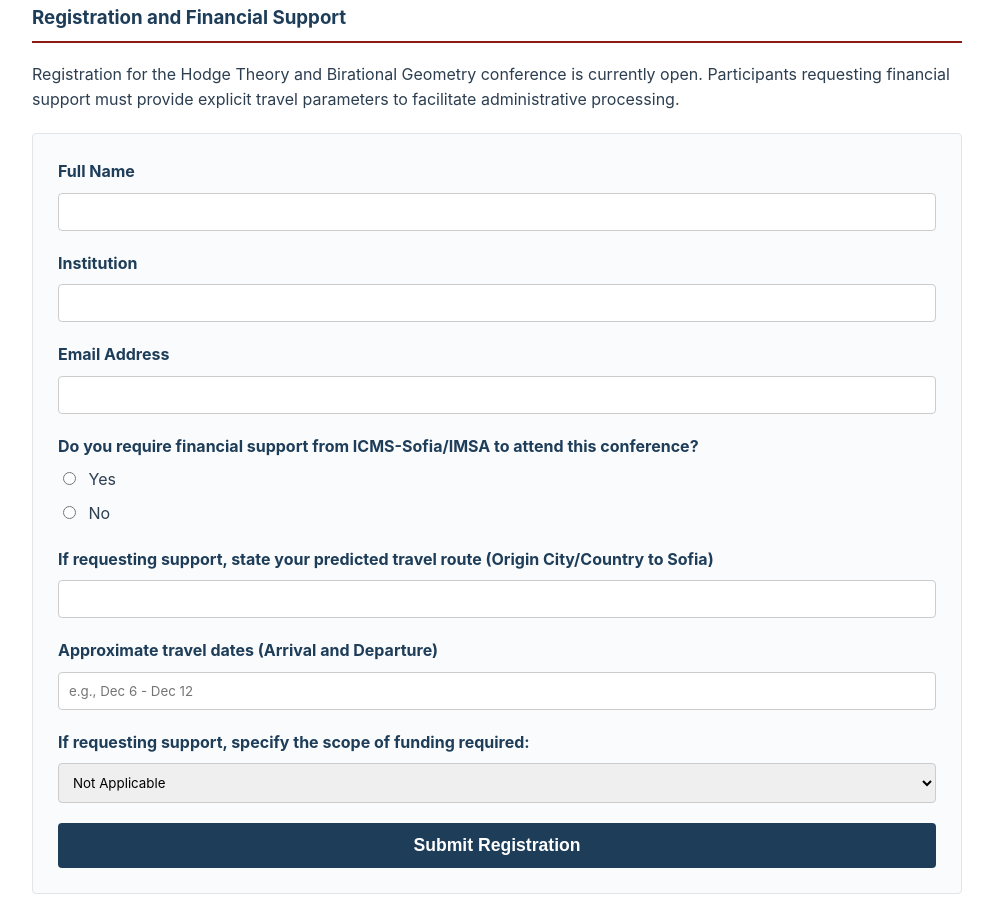
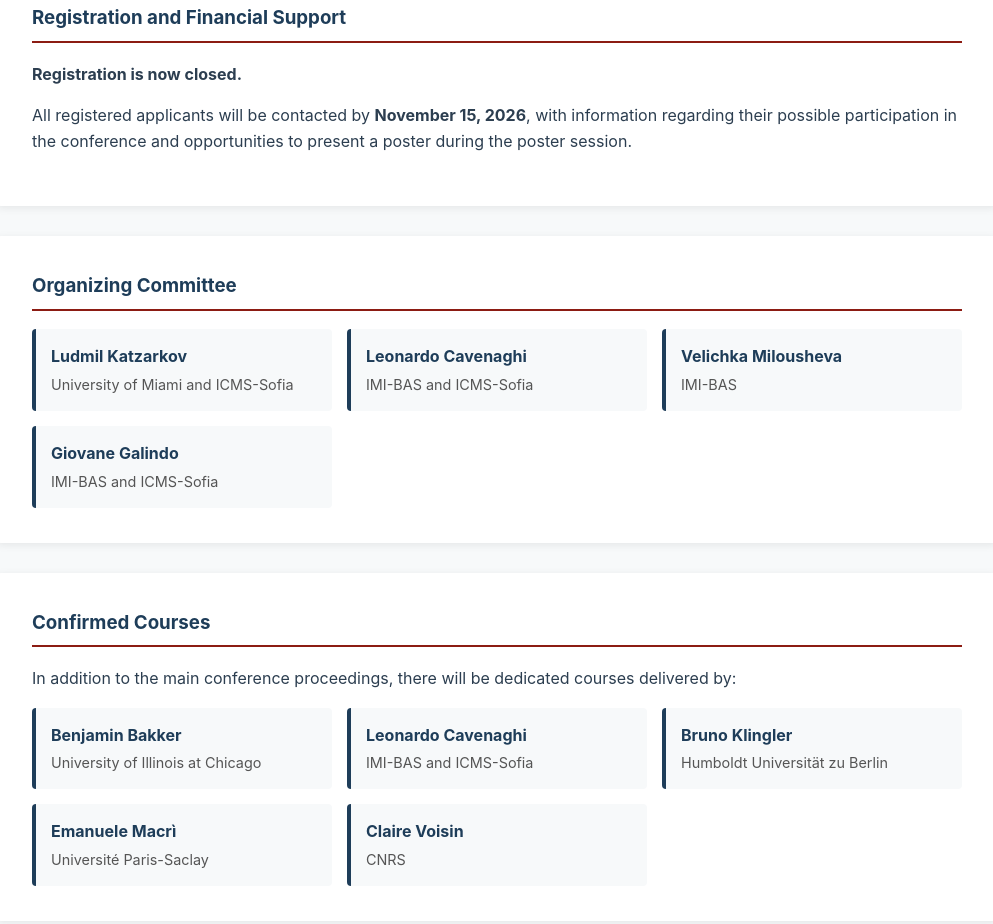
Before and after one commit to leonardofcavenaghi/hodge-birational-2026, a plain HTML site: page index.html in a window 1280 px wide. Shown: the part 2629-3553 px from the top of the page, without its empty margins (143-1136 px from the left). Drawn offline with Linux system fonts and the light colour scheme.

Commit message:
Update index.html
Closed registration

```diff
--- a/index.html
+++ b/index.html
@@ -240,58 +240,8 @@
 
         <div class="card">
             <h3>Registration and Financial Support</h3>
-            <p>Registration for the Hodge Theory and Birational Geometry conference is currently open. Participants requesting financial support must provide explicit travel parameters to facilitate administrative processing.</p>
-
-            <form action="https://formspree.io/f/xeewjkad" method="POST" class="registration-form">
-
-                <div class="form-group">
-                    <label for="name">Full Name</label>
-                    <input type="text" id="name" name="Name" required>
-                </div>
-
-                <div class="form-group">
-                    <label for="institution">Institution</label>
-                    <input type="text" id="institution" name="Institution" required>
-                </div>
-
-                <div class="form-group">
-                    <label for="email">Email Address</label>
-                    <input type="email" id="email" name="Email" required>
-                </div>
-
-                <div class="form-group">
-                    <label>Do you require financial support from ICMS-Sofia/IMSA to attend this conference?</label>
-                    <div class="radio-group">
-                        <input type="radio" id="support-yes" name="Requires_Support" value="Yes" required>
-                        <label for="support-yes">Yes</label>
-                    </div>
-                    <div class="radio-group">
-                        <input type="radio" id="support-no" name="Requires_Support" value="No" required>
-                        <label for="support-no">No</label>
-                    </div>
-                </div>
-
-                <div class="form-group">
-                    <label for="route">If requesting support, state your predicted travel route (Origin City/Country to Sofia)</label>
-                    <input type="text" id="route" name="Travel_Route">
-                </div>
-
-                <div class="form-group">
-                    <label for="dates">Approximate travel dates (Arrival and Departure)</label>
-                    <input type="text" id="dates" name="Travel_Dates" placeholder="e.g., Dec 6 - Dec 12">
-                </div>
-
-                <div class="form-group">
-                    <label for="funding">If requesting support, specify the scope of funding required:</label>
-                    <select id="funding" name="Funding_Scope">
-                        <option value="Not Applicable">Not Applicable</option>
-                        <option value="Airfare Only">Airfare only</option>
-                        <option value="Airfare and Hotel">Airfare and Hotel accommodation</option>
-                    </select>
-                </div>
-
-                <button type="submit" class="submit-btn">Submit Registration</button>
-            </form>
+            <p><strong>Registration is now closed.</strong></p>
+            <p>All registered applicants will be contacted by <strong>November 15, 2026</strong>, with information regarding their possible participation in the conference and opportunities to present a poster during the poster session.</p>
         </div>
 
         <div class="card">
```
